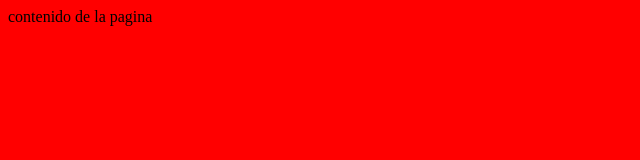
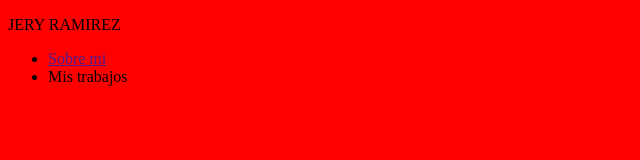
Before and after one commit to Rafadinho85/Pagina-Web-gratis, a plain HTML site: page index.html in a window 1280 px wide. Shown: the whole page, without its empty margins (0-640 px from the left). Drawn offline with Linux system fonts and the light colour scheme.

Commit message:
estructura del encabezado

```diff
--- a/index.html
+++ b/index.html
@@ -9,7 +9,25 @@
 
 
 <body>
-contenido de la pagina
+
+<header>
+    <div class="menu">
+        <div class="contenedor">
+            <p>JERY RAMIREZ</p>
+            <nav>
+                <ul>
+                    <li><a href="">Sobre mi</a></li>
+                    <li>Mis trabajos</li>
+                </ul>
+            </nav>
+        </div>
+    </div>
+</header>
+
+
+
+
+
 </body>
 
 </html>
```
